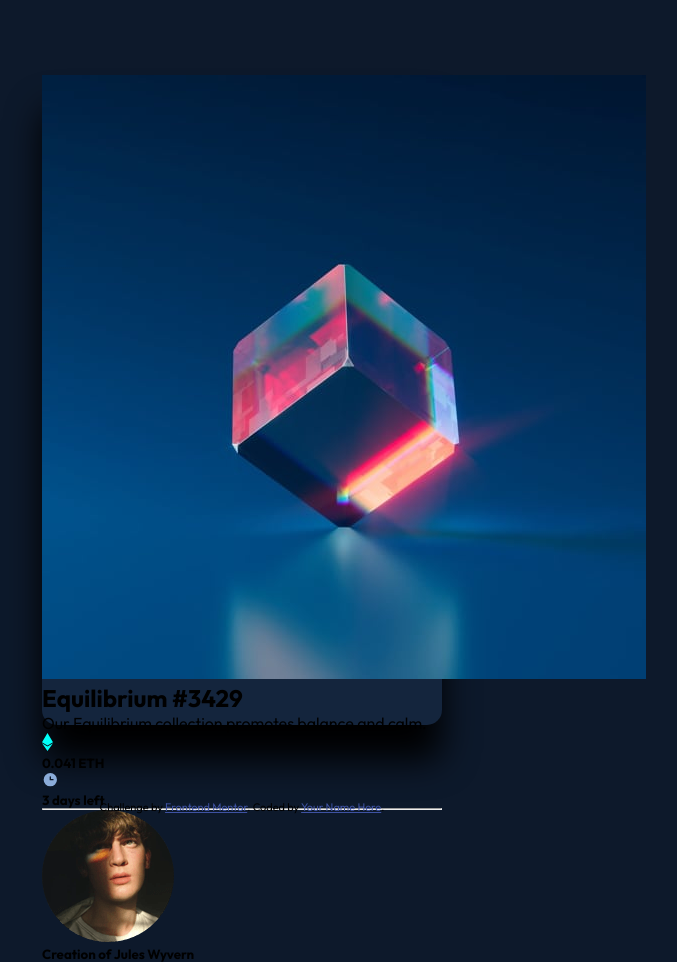
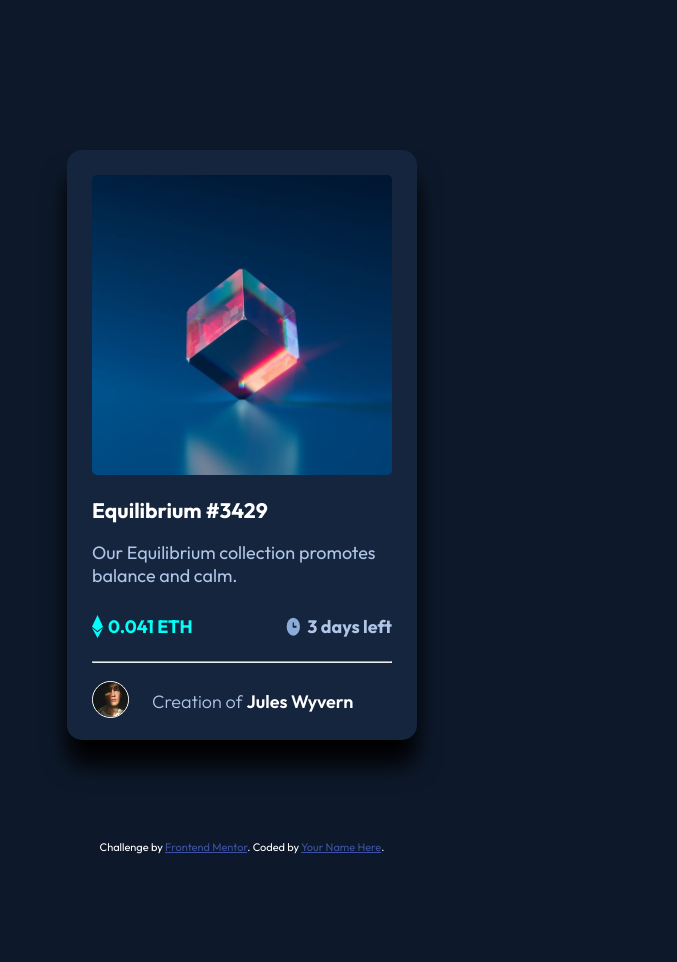
Before and after one commit to FawadUlHassan/NFT-component-challenge-by-Fawad, a website: page index.html in a window 1280 px wide. Shown: the whole page, without its empty margins (398-1075 px from the left). After the commit the page ends 854 px from the top, so only its background shows below. Drawn offline with Linux system fonts and the light colour scheme.

Commit message:
Posting my solution of NFT art component challenge

```diff
--- a/index.html
+++ b/index.html
@@ -1,77 +1,79 @@
 <!DOCTYPE html>
 <html lang="en">
   <head>
-  <meta charset="UTF-8">
-  <meta name="viewport" content="width=device-width, initial-scale=1.0"> <!-- displays site properly based on user's device -->
-  <link rel="preconnect" href="https://fonts.googleapis.com">
-  <link rel="preconnect" href="https://fonts.gstatic.com" crossorigin>
-  <link href="https://fonts.googleapis.com/css2?family=Outfit:wght@100;200;300;400;500;600;700;800;900&display=swap" rel="stylesheet">
+    <meta charset="UTF-8" />
+    <meta name="viewport" content="width=device-width, initial-scale=1.0" />
+    <!-- displays site properly based on user's device -->
+    <link rel="preconnect" href="https://fonts.googleapis.com" />
+    <link rel="preconnect" href="https://fonts.gstatic.com" crossorigin />
+    <link
+      href="https://fonts.googleapis.com/css2?family=Outfit:wght@100;200;300;400;500;600;700;800;900&display=swap"
+      rel="stylesheet"
+    />
 
-  <link rel="icon" type="image/png" sizes="32x32" href="./images/favicon-32x32.png">
-  <link rel="stylesheet" href="styles.css">
+    <link
+      rel="icon"
+      type="image/png"
+      sizes="32x32"
+      href="./images/favicon-32x32.png"
+    />
+    <link rel="stylesheet" href="styles.css" />
 
     <title>Frontend Mentor | NFT preview card component</title>
 
     <!-- Feel free to remove these styles or customise in your own stylesheet 👍 -->
     <style>
-    .attribution { font-size: 11px; text-align: center; }
-    .attribution a { color: hsl(228, 45%, 44%); }
+      .attribution {
+        font-size: 11px;
+        text-align: center;
+      }
+      .attribution a {
+        color: hsl(228, 45%, 44%);
+      }
     </style>
   </head>
   <body>
     <div class="container">
-
       <div class="card">
-
-    <img src="images/image-equilibrium.jpg" alt="roling cube here">
+        <img
+          id="equilibrium-img"
+          src="images/image-equilibrium.jpg"
+          alt="roling cube here"
+        />
         <h2>Equilibrium #3429</h2>
-    <p> Our Equilibrium collection promotes balance and calm.</p>
+        <p>Our Equilibrium collection promotes balance and calm.</p>
 
         <div class="eth-time">
-
           <div class="eth-left">
-        <img src="images/icon-ethereum.svg" alt="">
+            <img src="images/icon-ethereum.svg" alt="" />
             <h5 id="eth">0.041 ETH</h5>
           </div>
 
           <div class="time-left">
-        <img src="images/icon-clock.svg" alt="">
+            <img src="images/icon-clock.svg" alt="" />
             <h5 id="time">3 days left</h5>
           </div>
-
         </div>
 
-    <hr>
+        <hr />
 
         <div class="avatar-name">
-
           <div class="avatar">
-        <img src="images/image-avatar.png" alt="">
+            <img src="images/image-avatar.png" alt="" />
           </div>
 
           <div class="name">
-        <h5 id="avatar-name">Creation of Jules Wyvern</h5>
+            <h5 id="avatar-name">Creation of <span>Jules Wyvern</span></h5>
+          </div>
+        </div>
       </div>
 
+      <div class="attribution">
+        Challenge by
+        <a href="https://www.frontendmentor.io?ref=challenge" target="_blank"
+          >Frontend Mentor</a
+        >. Coded by <a href="#">Your Name Here</a>.
       </div>
-
-  </div>
-
-</div>
-
-
-  <!-- Equilibrium #3429
-
-  Our Equilibrium collection promotes balance and calm.
-
-  0.041 ETH
-  3 days left
-
-  Creation of Jules Wyvern -->
-
-  <div class="attribution">
-    Challenge by <a href="https://www.frontendmentor.io?ref=challenge" target="_blank">Frontend Mentor</a>.
-    Coded by <a href="#">Your Name Here</a>.
     </div>
   </body>
 </html>
--- a/styles.css
+++ b/styles.css
@@ -1,27 +1,121 @@
-*{
-    margin: 0;
-    padding: 0;
-    font-family: 'Outfit', sans-serif;
+* {
+  margin: 0;
+  padding: 0;
+  font-family: "Outfit", sans-serif;
 }
 
-body{
-    background-color: hsl(217, 54%, 11%);
+body {
+  background-color: hsl(217, 54%, 11%);
 }
 
-.container{
-    height: 100vh;
-    width: 100vh;
-    display: block;
-    align-content: center;
-    justify-content: center;
-    justify-self: center;
+div{
+    padding: 0;
 }
 
-.card{
-    background-color: hsl(216, 50%, 16%);
-    width: 400px;
-    height: 650px;
-    margin: auto;
-    border-radius: 15px;
-    box-shadow: 0px 35px 35px;
+.container {
+    width: 100%;
 }
+
+.card {
+  margin: auto;
+  border-radius: 15px;
+  box-shadow: 0 25px 25px;
+  width: 350px;
+  height: 590px;
+  margin-top: 150px;
+  padding: 25px;
+  background-color: hsl(216, 50%, 16%);
+  box-sizing: border-box;
+  margin-bottom: 100px;
+}
+
+.card #equilibrium-img {
+  width: 300px;
+  border-radius: 5px;
+  margin: auto;
+}
+
+h2{
+    font-size: 21px;
+    font-weight: bold;
+    color: hsl(0, 0%, 100%);
+    margin-top: 18px;
+}
+
+p{
+    font-size: 18px;
+    color: hsl(216, 54%, 80%);
+    margin-top: 18px;
+}
+
+.eth-time{
+    display: grid;
+    grid-template-columns: 1fr 1fr;
+    box-sizing: border-box;
+    margin-bottom: 23px;
+}
+
+.eth-left{
+    display: flex;
+    flex-direction: right;
+    box-sizing: border-box;
+    margin-top: 28px;
+}
+
+.time-left{
+    display: flex;
+    flex-direction: right;
+    box-sizing: border-box;
+    margin-top: 28px;
+    justify-content: right;
+}
+
+.eth-left img{
+    margin-right: 5px;
+}
+
+#eth{
+    font-size: bold;
+    color: hsl(178, 100%, 50%);
+    font-size: 18px;
+}
+
+.time-left img{
+    margin-right: 5px;
+}
+
+#time{
+    font-size: 400;
+    color: hsl(216, 54%, 80%);
+    font-size: 18px;
+}
+
+
+.avatar-name{
+    display: grid;
+    grid-template-columns: 1fr 4fr;
+    margin-top: 17.5px;
+    align-items: center;
+}
+
+.avatar img{
+    width: 35px;
+    border: 1px white solid;
+    border-radius: 50%;
+}
+
+.name #avatar-name{
+    color: hsl(216, 54%, 80%);
+    font-size: 18px;
+    font-weight: 300;
+}
+
+.name #avatar-name span{
+    color: #fff;
+    font-weight: 600;
+}
+
+.attribution{
+    color: white;
+    font-size: 12px;
+}
```
Lines whose indentation alone changed are shown as unchanged.
